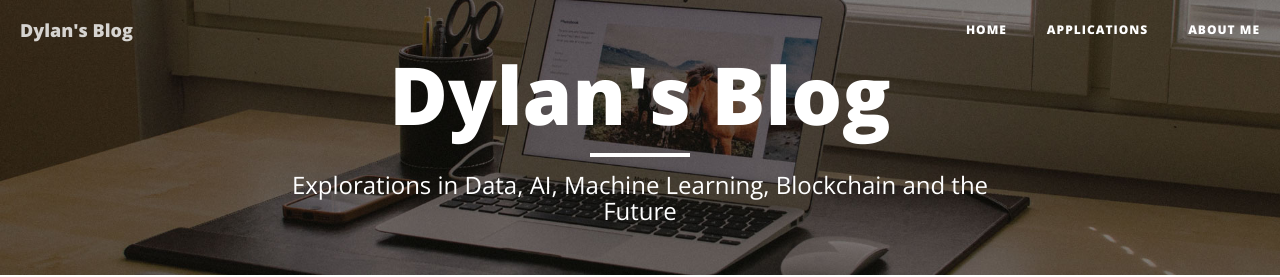
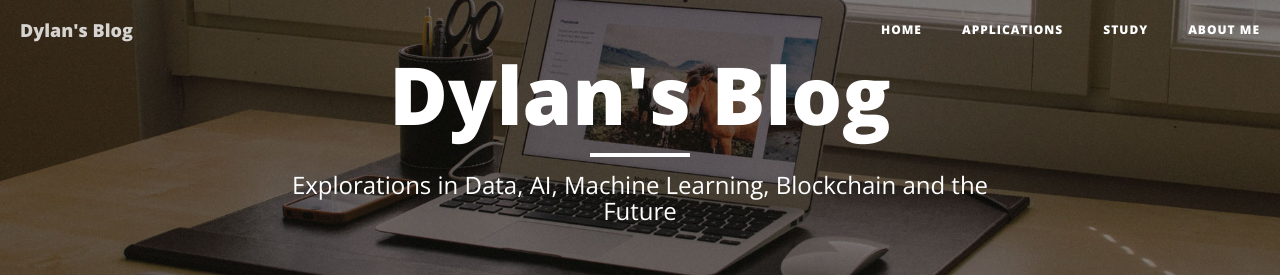
Before and after one commit to dylanhogg/dylanhogg.github.io, a Jekyll site: the page built from index.html, in a window 1280 px wide. Shown: the top 277 px of the page. Built offline with Jekyll 4.4.1, drawn with Linux system fonts in a browser that asks for light colours; nearby versions of some CDN libraries; the list of posts is cut into pages by our own code.

Commit message:
Add study page to nav.

```diff
--- a/_includes/nav.html
+++ b/_includes/nav.html
@@ -22,6 +22,9 @@
                     <a href="{{ site.baseurl }}/apps">Applications</a>
                 </li>
                 <li>
+                    <a href="{{ site.baseurl }}/study">Study</a>
+                </li>
+                <li>
                     <a href="{{ site.baseurl }}/about">About me</a>
                 </li>
                 <!--
```
